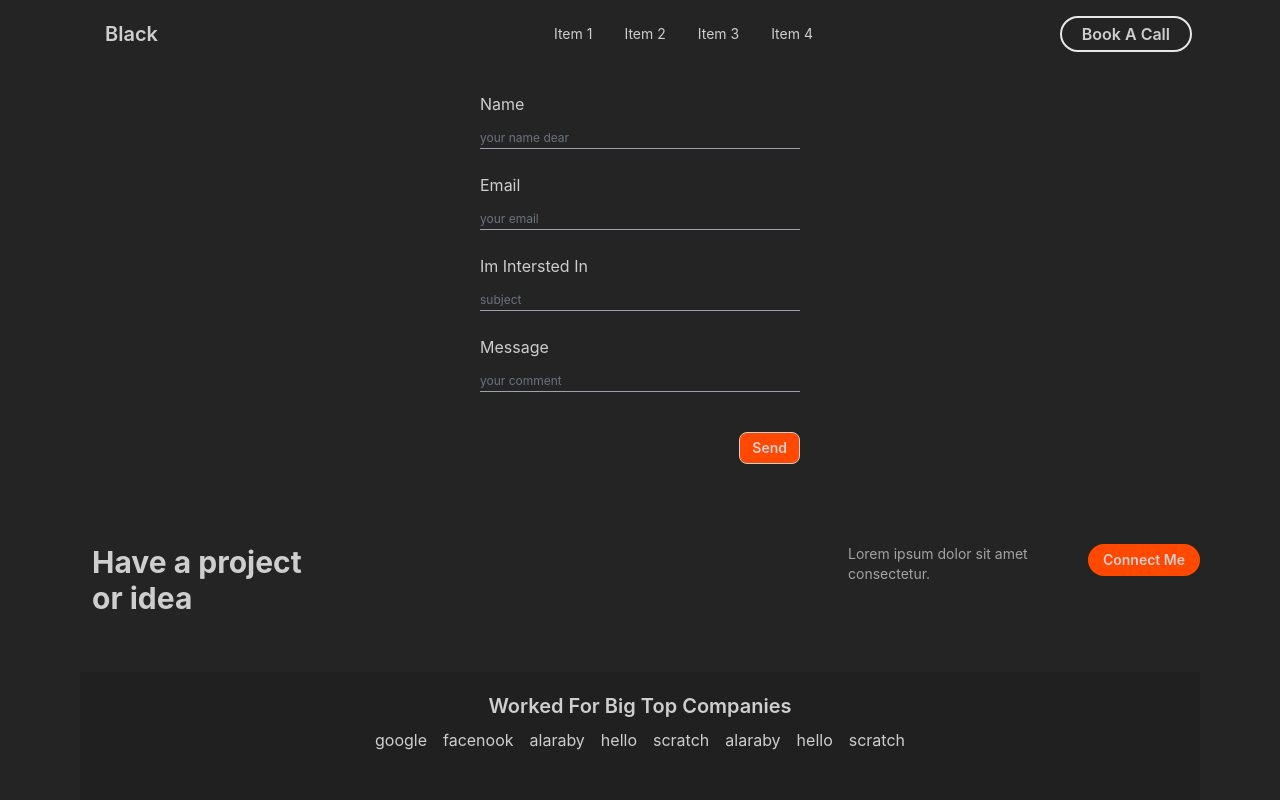
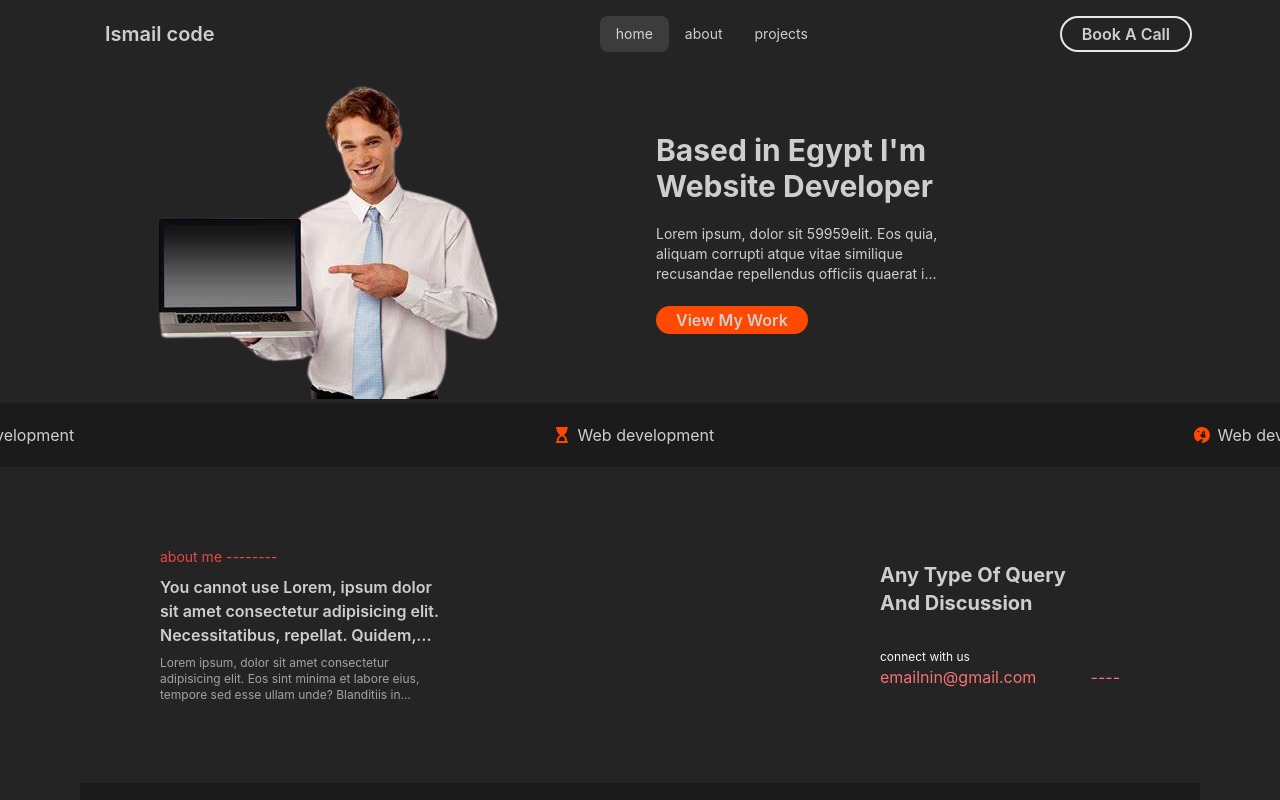
Before and after one commit to abualmagd/black, a React (Vite) app: page / in a window 1280 px wide. Shown: the top 800 px of the page. Built offline with nearby package versions, Linux system fonts and the light colour scheme.

Commit message:
add roter

```diff
--- a/package.json
+++ b/package.json
@@ -13,7 +13,8 @@
     "framer-motion": "^11.3.3",
     "react": "^18.3.1",
     "react-dom": "^18.3.1",
-    "react-icons": "^5.2.1"
+    "react-icons": "^5.2.1",
+    "react-router": "^7.3.0"
   },
   "devDependencies": {
     "@types/react": "^18.3.3",
@@ -27,6 +28,6 @@
     "eslint-plugin-react-refresh": "^0.4.7",
     "postcss": "^8.4.39",
     "tailwindcss": "^3.4.4",
-    "vite": "^5.3.1"
+    "vite": "^6.2.2"
   }
 }
--- a/src/App.jsx
+++ b/src/App.jsx
@@ -1,16 +1,12 @@
-
-import './App.css'
-import { BookCall } from './views/bookCall'
+import { RouterProvider } from "react-router";
+import "./App.css";
+import { router } from "./router";
 
 function App() {
-
-  return (
-   <BookCall />
-  )
+  return <RouterProvider router={router} />;
 }
 
-export default App
-
+export default App;
 
 /**
  * {     mytheme: {
--- a/src/components/header.jsx
+++ b/src/components/header.jsx
@@ -1,38 +1,49 @@
+import { NavLink } from "react-router";
 import { title } from "../data/const";
 import { ActionButton } from "./utils";
 
-
-
-export function MyHeader(){
-
-    return  <header className="navbar mr-0">
+export function MyHeader() {
+  return (
+    <header className="navbar mr-0">
       <div className="nav-start flex-0">
         <div className="dropdown">
           <div tabIndex={0} role="button" className="btn btn-ghost md:hidden">
             x
           </div>
           <ul className="menu menu-sm dropdown-content bg-neutral rounded-box z-[1] mt-3 p-2 w-52 shadow">
-                <li><a>Item 1</a></li>
-                    <li><a>Item 2</a></li>
-                    <li><a>Item 3</a></li>
-                    <li><a>Item 4</a></li>
+            <li>
+              <NavLink to="/">home</NavLink>
+            </li>
+            <li>
+              <NavLink to="/about">about</NavLink>
+            </li>
+            <li>
+              <NavLink to="/connect">book a call</NavLink>
+            </li>
           </ul>
         </div>
       </div>
-        <a className="btn btn-ghost text-xl">{title}</a>
+      <NavLink to={"/"} className="btn btn-ghost text-xl">
+        {title}
+      </NavLink>
       <div className="flex-1"></div>
       <div className="navbar-end hidden md:flex"></div>
       <div className="navbar-center hidden md:flex">
         <ul className="menu menu-horizontal px-1">
-                    <li><a>Item 1</a></li>
-                    <li><a>Item 2</a></li>
-                    <li><a>Item 3</a></li>
-                    <li><a>Item 4</a></li>
+          <li>
+            <NavLink to="/">home</NavLink>
+          </li>
+          <li>
+            <NavLink to="/about">about</NavLink>
+          </li>
+          <li>
+            <a href="#projects">projects</a>
+          </li>
         </ul>
-
       </div>
       <div className="navbar-end">
-            <ActionButton  word={'book a call'} link={'/'}/>
+        <ActionButton word={"book a call"} link={"/connect"} />
       </div>
     </header>
+  );
 }
--- a/src/components/home/main.jsx
+++ b/src/components/home/main.jsx
@@ -2,27 +2,28 @@ import { heroSectionTitle } from "../../data/const";
 import { PrimaryActionButton } from "../utils";
 import { AnimatedSlider } from "./animtedSlider";
 
-export function HomeMain(){
-
-    return <main className=" w-full flex flex-row flex-wrap">
+export function HomeMain() {
+  return (
+    <main className=" w-full flex flex-row flex-wrap">
       <div className="right-section image-section md:w-1/2 w-full mt-4 md:-mb-5">
-        <img src="./src/assets/labsr.png" alt="profile photo "/>
+        <img src="./src/assets/labsr.png" alt="profile photo " />
       </div>
 
       <div className="left-section md:w-1/2 w-full   flex flex-col md:items-start items-center  justify-center">
         <div className="hero-content flex flex-col md:text-start text-center w-80">
-            <h2 className="text-3xl font-bold ">
-            {heroSectionTitle}
-        </h2>
-        <p className=" line-clamp-3 text-sm mt-1">Lorem
-            ipsum, dolor sit amet consectetur adipisicing elit. Eos quia, aliquam corrupti atque vitae similique recusandae repellendus officiis quaerat in iste alias aperiam ea ullam eligendi debitis! Ratione, vel illo.
+          <h2 className="text-3xl font-bold ">{heroSectionTitle}</h2>
+          <p className=" line-clamp-3 text-sm mt-1">
+            Lorem ipsum, dolor sit 59959elit. Eos quia, aliquam corrupti atque
+            vitae similique recusandae repellendus officiis quaerat in iste
+            alias aperiam ea ullam eligendi debitis! Ratione, vel illo.
           </p>
         </div>
 
         <div className="ml-4 mt-2">
-       <PrimaryActionButton    word={'view my work'} link={'/'}/>
+          <PrimaryActionButton word={"view my work"} link={"/"} />
         </div>
       </div>
       <AnimatedSlider />
     </main>
+  );
 }
--- a/src/components/home/projectsPart.jsx
+++ b/src/components/home/projectsPart.jsx
@@ -1,56 +1,58 @@
-
-export function ProjectsPart(){
-
-    const projects=[1,2,3,4,5];
-    return <section className="my-10">
+export function ProjectsPart() {
+  const projects = [1, 2, 3, 4, 5];
+  return (
+    <section className="my-10" id="projects">
       <div>
         <div className="mx-auto max-w-screen-xl px-4 py-12 sm:px-6 lg:px-8 lg:py-16">
           <h2 className="text-center text-xl font-bold tracking-tight capitalize ">
-
             Discover our live projects
           </h2>
           <h3 className=" mt-4 text-center text-lg text-slate-500">
-Lorem, ipsum dolor sit amet consectetur adipisicing elit.  </h3>
+            Lorem, ipsum dolor sit amet consectetur adipisicing elit.{" "}
+          </h3>
 
           <div className="  mt-8 grid md:grid-cols-3 gap-1 grid-cols-1  justify-center w-full  ">
-
-  {projects.map((p,i)=>{
-    if(i<3){
-       return <ProjrectCard  key={i}/>
+            {projects.map((p, i) => {
+              if (i < 3) {
+                return <ProjrectCard key={i} />;
               }
               return null;
             })}
-
           </div>
           <div className="flex text-center w-full justify-center">
-      <a href="/projects" className=" btn btn-outline btn-wide text-center mt-3 hover:scale-105 border-solid border-2 border-gray-200   ">Show more projects</a>
-
+            <a
+              href="/projects"
+              className=" btn btn-outline btn-wide text-center mt-3 hover:scale-105 border-solid border-2 border-gray-200   "
+            >
+              Show more projects
+            </a>
           </div>
         </div>
       </div>
-
     </section>
+  );
 }
 
-
-
-
-export function ProjrectCard(){
-
-    return <div className="card bg-base-100 image-full m-2 max-w-96 shadow-md">
+export function ProjrectCard() {
+  return (
+    <div className="card bg-base-100 image-full m-2 max-w-96 shadow-md">
       <figure>
-            <img
-            src="src/assets/proj.jpg"
-            alt="Web design"
-            />
+        <img src="src/assets/proj.jpg" alt="Web design" />
       </figure>
       <div className="card-body ">
-            <h2 className="card-title text-white px-4 py-2 rounded ">Web design!</h2>
-            <p className=" line-clamp-2 text-white px-4 py-1 rounded">Lorem ipsum dolor sit amet consectetur adipisicing elit. Reprehenderit, aspernatur voluptate? Recusandae eveniet fugiat inventore repudiandae, est modi vel molestiae, maxime aut sint blanditiis soluta! Explicabo vero tempore ad adipisci?</p>
+        <h2 className="card-title text-white px-4 py-2 rounded ">
+          Web design!
+        </h2>
+        <p className=" line-clamp-2 text-white px-4 py-1 rounded">
+          Lorem ipsum dolor sit amet consectetur adipisicing elit.
+          Reprehenderit, aspernatur voluptate? Recusandae eveniet fugiat
+          inventore repudiandae, est modi vel molestiae, maxime aut sint
+          blanditiis soluta! Explicabo vero tempore ad adipisci?
+        </p>
         <div className="card-actions justify-end">
           <button className="btn btn-primary bg-slate-100">live preview</button>
         </div>
       </div>
     </div>
-
+  );
 }
--- a/src/components/utils.jsx
+++ b/src/components/utils.jsx
@@ -1,30 +1,57 @@
-
+import { NavLink } from "react-router";
 
 // eslint-disable-next-line react/prop-types
-export const ActionButton=({word,link })=>{
-    return    <a href={link} className=" capitalize btn-outline my-0 font-semibold rounded-full py-1 px-5 border-solid border-2 border-gray-200">{word}</a>
-   }
+export const ActionButton = ({ word, link }) => {
+  return (
+    <NavLink
+      to={link}
+      className=" capitalize btn-outline my-0 font-semibold rounded-full py-1 px-5 border-solid border-2 border-gray-200"
+    >
+      {word}
+    </NavLink>
+  );
+};
 
+// eslint-disable-next-line react/prop-types
+export const PrimaryActionButton = ({ word, link }) => {
+  return (
+    <a
+      href={link}
+      className=" capitalize btn-outline my-0  rounded-full py-1 px-5 font-semibold bg-primary"
+    >
+      {word}
+    </a>
+  );
+};
 
+export const StarIcon = (props) => (
+  <svg
+    xmlns="http://www.w3.org/2000/svg"
+    viewBox="0 0 24 24"
+    width={24}
+    height={24}
+    color={"#000000"}
+    fill={"none"}
+    {...props}
+  >
+    <path
+      d="M13.7276 3.44418L15.4874 6.99288C15.7274 7.48687 16.3673 7.9607 16.9073 8.05143L20.0969 8.58575C22.1367 8.92853 22.6167 10.4206 21.1468 11.8925L18.6671 14.3927C18.2471 14.8161 18.0172 15.6327 18.1471 16.2175L18.8571 19.3125C19.417 21.7623 18.1271 22.71 15.9774 21.4296L12.9877 19.6452C12.4478 19.3226 11.5579 19.3226 11.0079 19.6452L8.01827 21.4296C5.8785 22.71 4.57865 21.7522 5.13859 19.3125L5.84851 16.2175C5.97849 15.6327 5.74852 14.8161 5.32856 14.3927L2.84884 11.8925C1.389 10.4206 1.85895 8.92853 3.89872 8.58575L7.08837 8.05143C7.61831 7.9607 8.25824 7.48687 8.49821 6.99288L10.258 3.44418C11.2179 1.51861 12.7777 1.51861 13.7276 3.44418Z"
+      stroke="currentColor"
+      strokeWidth="1.5"
+      strokeLinecap="round"
+      strokeLinejoin="round"
+    />
+  </svg>
+);
 
-   // eslint-disable-next-line react/prop-types
-export const PrimaryActionButton=({word,link })=>{
-    return    <a href={link} className=" capitalize btn-outline my-0  rounded-full py-1 px-5 font-semibold bg-primary">{word}</a>
-   }
-
-
-
-   export const StarIcon = (props) => (
-    <svg xmlns="http://www.w3.org/2000/svg" viewBox="0 0 24 24" width={24} height={24} color={"#000000"} fill={"none"} {...props}>
-      <path d="M13.7276 3.44418L15.4874 6.99288C15.7274 7.48687 16.3673 7.9607 16.9073 8.05143L20.0969 8.58575C22.1367 8.92853 22.6167 10.4206 21.1468 11.8925L18.6671 14.3927C18.2471 14.8161 18.0172 15.6327 18.1471 16.2175L18.8571 19.3125C19.417 21.7623 18.1271 22.71 15.9774 21.4296L12.9877 19.6452C12.4478 19.3226 11.5579 19.3226 11.0079 19.6452L8.01827 21.4296C5.8785 22.71 4.57865 21.7522 5.13859 19.3125L5.84851 16.2175C5.97849 15.6327 5.74852 14.8161 5.32856 14.3927L2.84884 11.8925C1.389 10.4206 1.85895 8.92853 3.89872 8.58575L7.08837 8.05143C7.61831 7.9607 8.25824 7.48687 8.49821 6.99288L10.258 3.44418C11.2179 1.51861 12.7777 1.51861 13.7276 3.44418Z" stroke="currentColor" strokeWidth="1.5" strokeLinecap="round" strokeLinejoin="round" />
-    </svg>
+// eslint-disable-next-line react/prop-types
+export const ConnectActionButton = ({ word, link }) => {
+  return (
+    <a
+      href={link}
+      className="w-28 text-center flex items-center justify-center h-8 capitalize btn-outline my-0  rounded-full py-1 px-2 font-semibold text-sm bg-primary"
+    >
+      {word}
+    </a>
   );
-
-
-
-
-
-   // eslint-disable-next-line react/prop-types
-   export const ConnectActionButton=({word,link })=>{
-    return    <a href={link} className="w-28 text-center flex items-center justify-center h-8 capitalize btn-outline my-0  rounded-full py-1 px-2 font-semibold text-sm bg-primary">{word}</a>
-   }
+};
--- a/src/data/const.js
+++ b/src/data/const.js
@@ -1,46 +1,48 @@
 import { BiSolidBookmarkStar } from "react-icons/bi";
-import { FaStar ,FaClock, FaHourglassStart} from "react-icons/fa";
+import { FaStar, FaClock, FaHourglassStart } from "react-icons/fa";
 import { SiStarship } from "react-icons/si";
 
+export const title = "Ismail code";
 
-export const title="Black";
+export const heroSectionTitle = "Based in Egypt I'm   Website Developer ";
+export const aboutSectionTitle = "Explore the power of internet & more ";
 
-export const heroSectionTitle="Based in USA I'm   Website Developer ";
-export const aboutSectionTitle="Explore the power of internet & more ";
-
-export const slides=[
-    {description:'Web development',icon:FaStar },
-    {description:'Web development',icon:FaClock},
-    {description:'Web development',icon:FaHourglassStart },
-    {description:'Web development',icon:SiStarship },
-    {description:'Web development',icon:BiSolidBookmarkStar},
+export const slides = [
+  { description: "Web development", icon: FaStar },
+  { description: "Web development", icon: FaClock },
+  { description: "Web development", icon: FaHourglassStart },
+  { description: "Web development", icon: SiStarship },
+  { description: "Web development", icon: BiSolidBookmarkStar },
 ];
 
-
-
-export const miniTestMonialdata=[
-
+export const miniTestMonialdata = [
   {
-        name:"Tony Syrup",
-        image:"./src/assets/hl.png",
-        content:"What a brilliant app! I've been able turn my newsletter into audio snippets that I can use for my TikTok and Instagram reels. This is saving me SOOO much time. Ismail has created something great here, would highly recommend!",
-        url:"https://x.com/tony_syrup",
-        platform:'twitter'
+    name: "Tony Syrup",
+    image: "./src/assets/hl.png",
+    content:
+      "What a brilliant app! I've been able turn my newsletter into audio snippets that I can use for my TikTok and Instagram reels. This is saving me SOOO much time. Ismail has created something great here, would highly recommend!",
+    url: "https://x.com/tony_syrup",
+    platform: "twitter",
   },
   {
-        name:"Abeer Ali",
-        image:"https://user-images.trustpilot.com/66720004290ae621bb11f24c/73x73.png",
-        content:"Great for text to speech conversion with AI ,has many options ,effects and easy.you can depend on for voiceovers.",
-        url:"https://www.trustpilot.com/reviews/66720043f8f5b76c82d8c495",
-        platform:'trustpilot'
+    name: "Abeer Ali",
+    image:
+      "https://user-images.trustpilot.com/66720004290ae621bb11f24c/73x73.png",
+    content:
+      "Great for text to speech conversion with AI ,has many options ,effects and easy.you can depend on for voiceovers.",
+    url: "https://www.trustpilot.com/reviews/66720043f8f5b76c82d8c495",
+    platform: "trustpilot",
   },
   {
-        name:"Anon",
-        image:"./src/assets/hl.png",
-        content:"the best part about using Speaksnaps,"+
-"Free to convert 10,000 charachters without paying any thing"+
-" More voices needed and more languages"+" but it is"+
+    name: "Anon",
+    image: "./src/assets/hl.png",
+    content:
+      "the best part about using Speaksnaps," +
+      "Free to convert 10,000 charachters without paying any thing" +
+      " More voices needed and more languages" +
+      " but it is" +
       "Good and easy use tool to convert text to speech, easily customize the output voice",
-        url:"https://www.crowdreviews.com/speaksnaps/reviews/good-easy-tool-125421",
-        platform:'crowdreviews'
-    },];
+    url: "https://www.crowdreviews.com/speaksnaps/reviews/good-easy-tool-125421",
+    platform: "crowdreviews",
+  },
+];
--- /dev/null
+++ b/src/router.jsx
@@ -0,0 +1,20 @@
+import { createBrowserRouter } from "react-router";
+import Home from "./views/home";
+import About from "./views/about";
+import { BookCall } from "./views/bookCall";
+
+export let router = createBrowserRouter([
+  {
+    path: "/",
+    element: <Home />,
+    errorElement: <h1>Failed to load this page .</h1>,
+  },
+  {
+    path: "/about",
+    element: <About />,
+  },
+  {
+    path: "/connect",
+    element: <BookCall />,
+  },
+]);
--- a/src/views/bookCall.jsx
+++ b/src/views/bookCall.jsx
@@ -1,67 +1,115 @@
+/* eslint-disable react/prop-types */
 import { useState } from "react";
 import { Layout } from "../components/layout";
 
+export function BookCall() {
+  const [message, setMessage] = useState({
+    name: "",
+    email: "",
+    subject: "",
+    content: "",
+  });
+  const send = (e) => {
+    e.preventDefault();
+    if (message.email.length > 0) {
+      console.log(message);
+    }
+  };
 
-export function BookCall(){
-const [message,setMessage]=useState({
-    name:'',
-    email:'',
-    subject:'',
-    content:''
-})
-    const send=(e)=>{
-        e.preventDefault();
-        if(message.email.length>0){
-        console.log(message)
-        }
-    }
-
-    const change=(e,target)=>{
-
+  const change = (e, target) => {
     switch (target) {
-                case 'name':
-                    setMessage({...message,name:e.target.value})
+      case "name":
+        setMessage({ ...message, name: e.target.value });
         break;
-                case 'email':
-                    setMessage({...message,email:e.target.value})
+      case "email":
+        setMessage({ ...message, email: e.target.value });
         break;
-                case 'subject':
-                    setMessage({...message,subject:e.target.value})
+      case "subject":
+        setMessage({ ...message, subject: e.target.value });
         break;
-                case 'content':
-                    setMessage({...message,content:e.target.value})
+      case "content":
+        setMessage({ ...message, content: e.target.value });
         break;
 
       default:
         break;
     }
 
-
     console.log(target);
     console.log(e.target.value);
-
-
-    }
-    return <Layout>
-        <form className=" w-80 flex flex-col mb-20" onSubmit={(e)=>send(e)}>
-        <CallInput  label={'name'} placeholder={'your name dear'} index={1}   type={'text'} onChange={change} target={'name'}/>
-        <CallInput  label={'email'} placeholder={'your email'} index={2} type={'email'} onChange={change} target={'email'}/>
-        <CallInput  label={'Im intersted in'} placeholder={'subject'} index={3} type={'text'} onChange={change} target={'subject'}/>
-        <CallInput  label={'message'} placeholder={'your comment'} index={4} type={'text'} onChange={change}  target={'content'}/>
+  };
+  return (
+    <Layout>
+      <form
+        className=" w-80 flex flex-col mb-20 mt-10"
+        onSubmit={(e) => send(e)}
+      >
+        <CallInput
+          label={"name"}
+          placeholder={"your name dear"}
+          index={1}
+          type={"text"}
+          onChange={change}
+          target={"name"}
+        />
+        <CallInput
+          label={"email"}
+          placeholder={"your email"}
+          index={2}
+          type={"email"}
+          onChange={change}
+          target={"email"}
+        />
+        <CallInput
+          label={"Im intersted in"}
+          placeholder={"subject"}
+          index={3}
+          type={"text"}
+          onChange={change}
+          target={"subject"}
+        />
+        <CallInput
+          label={"message"}
+          placeholder={"your comment"}
+          index={4}
+          type={"text"}
+          onChange={change}
+          target={"content"}
+        />
         <div className="h-10"></div>
-        <input type="submit" className=" btn btn-sm btn-outline ml-auto bg-primary" value={'Send'}/>
+        <input
+          type="submit"
+          className=" btn btn-sm btn-outline ml-auto bg-primary"
+          value={"Send"}
+        />
       </form>
-
+      <div className=" h-36"></div>
     </Layout>
+  );
 }
 
-
-
-
 // eslint-disable-next-line react/prop-types
-export function CallInput({label,index,placeholder,type,onChange,target}){
-    return <div className="flex flex-col justify-start items-start w-full">
-        <label htmlFor={'input'+index} className=" capitalize mt-6">{label} </label>
-        <input type={type}  id={'input'+index} onChange={(e)=>onChange(e,target)} className="w-full  mt-2 outline-none border-gray-400 border-b-[1px] bg-transparent placeholder:text-xs placeholder:text-gray-500" placeholder={placeholder} />
+export function CallInput({
+  // eslint-disable-next-line react/prop-types
+  label,
+  index,
+  placeholder,
+  type,
+  onChange,
+  target,
+}) {
+  return (
+    <div className="flex flex-col justify-start items-start w-full">
+      <label htmlFor={"input" + index} className=" capitalize mt-6">
+        {label}{" "}
+      </label>
+      <input
+        type={type}
+        id={"input" + index}
+        onChange={(e) => onChange(e, target)}
+        className="w-full  mt-2 outline-none border-gray-400 border-b-[1px] bg-transparent placeholder:text-xs placeholder:text-gray-500"
+        placeholder={placeholder}
+      />
     </div>
+  );
 }
```
Also changed, not shown: 1 other file (tests, documents, lock files or other folders). Lines whose indentation alone changed are shown as unchanged.
